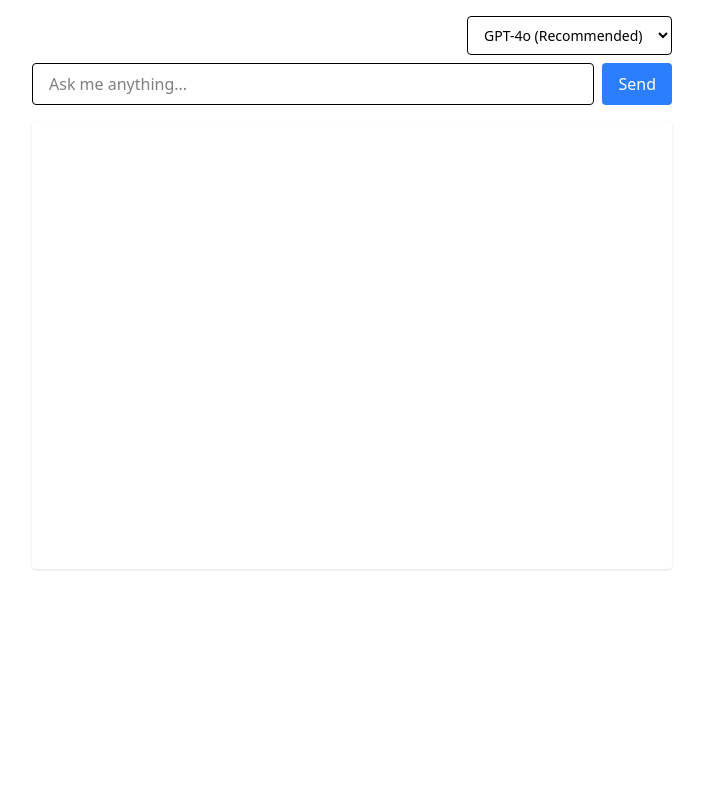
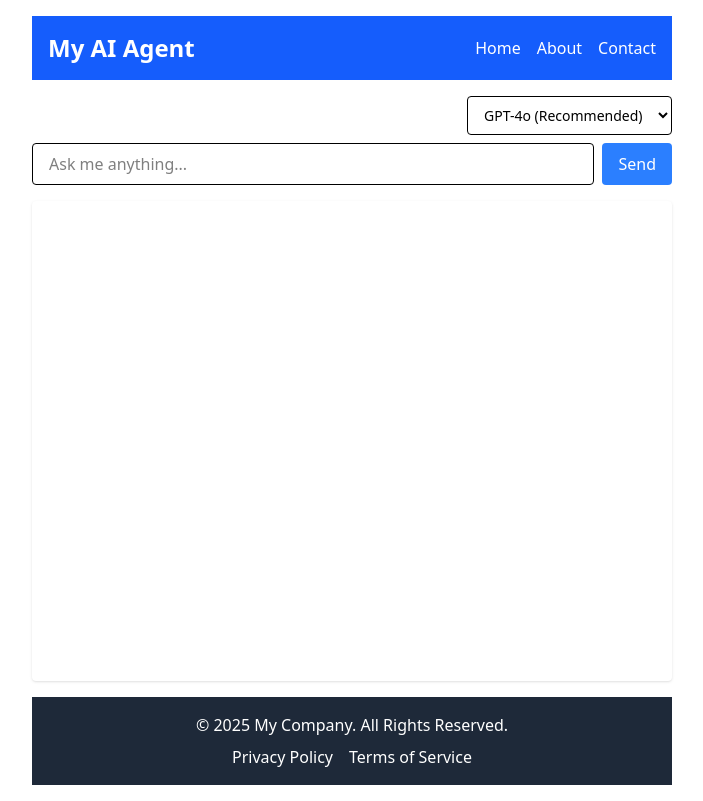
Before and after one commit to Jagamohan-81/chatgpt-agent, a Next.js app: page / in a window 1280 px wide. Shown: the whole page, without its empty margins (288-991 px from the left). Built offline with nearby package versions, Linux system fonts and the light colour scheme.

Commit message:
[JP]header footer added

```diff
--- a/app/Chats.tsx
+++ b/app/Chats.tsx
@@ -2,13 +2,14 @@
 import { MessageList } from '../components/MessageList';
 import { ChatControls } from '../components/ChatControl';
 import { useChatStore } from '@/lib/store';
-
+import Header from '@/components/Header';
+import Footer from '@/components/Footer';
 export default function ChatPage() {
   const errorMessage = useChatStore((state) => state.errorMessage);
 
   return (
     <section className="w-full max-w-2xl mx-auto p-4 space-y-4">
-
+      <Header />
 
       <ChatControls />
       {
@@ -19,6 +20,7 @@ export default function ChatPage() {
         )
       }
       <MessageList />
+      <Footer />
     </section>
   );
 }
--- a/components/ChatInput.tsx
+++ /dev/null
@@ -1,32 +0,0 @@
-'use client';
-import { useState } from 'react';
-import { useSendMessage } from '../lib/chatApi';
-
-export function ChatInput() {
-  const [text, setText] = useState('');
-  const sendMutation = useSendMessage();
-
-  function handleSend() {
-    if (!text.trim()) return;
-    sendMutation.mutate(text);
-    setText('');
-  }
-
-  return (
-    <div className="flex gap-2">
-      <input
-        className="flex-grow border p-2"
-        value={text}
-        onChange={e => setText(e.target.value)}
-        placeholder="Type a message..."
-      />
-      <button
-        onClick={handleSend}
-        disabled={sendMutation.status === 'pending'}
-        className="bg-blue-500 text-white px-4 py-2"
-      >
-        Send
-      </button>
-    </div>
-  );
-}
--- /dev/null
+++ b/components/Footer.tsx
@@ -0,0 +1,17 @@
+import React from 'react';
+
+const Footer: React.FC = () => {
+    return (
+        <footer className="bg-gray-800 text-white py-4">
+            <div className="container mx-auto text-center">
+                <p>&copy; {new Date().getFullYear()} My Company. All Rights Reserved.</p>
+                <div className="flex justify-center space-x-4 mt-2">
+                    <a href="#" className="hover:underline">Privacy Policy</a>
+                    <a href="#" className="hover:underline">Terms of Service</a>
+                </div>
+            </div>
+        </footer>
+    );
+};
+
+export default Footer;
--- /dev/null
+++ b/components/Header.tsx
@@ -0,0 +1,26 @@
+import React from 'react';
+import Link from 'next/link';
+const Header: React.FC = () => {
+    return (
+        <header className="bg-blue-600 p-4">
+            <div className="container mx-auto flex justify-between items-center">
+                <h1 className="text-white text-2xl font-bold">My AI Agent</h1>
+                <nav>
+                    <ul className="flex space-x-4">
+                        <li>
+                            <Link href="#" className="text-white hover:text-gray-300">Home</Link>
+                        </li>
+                        <li>
+                            <Link href="#" className="text-white hover:text-gray-300">About</Link>
+                        </li>
+                        <li>
+                            <Link href="#" className="text-white hover:text-gray-300">Contact</Link>
+                        </li>
+                    </ul>
+                </nav>
+            </div>
+        </header>
+    );
+};
+
+export default Header;
--- a/components/MessageList.tsx
+++ b/components/MessageList.tsx
@@ -6,13 +6,13 @@ export function MessageList() {
   const messages = useChatStore(state => state.messages);
 
   return (
-    <div className="h-[28rem] overflow-y-auto bg-white p-4 rounded shadow space-y-4">
+    <div className="h-[60vh] overflow-y-auto bg-white p-4 rounded shadow space-y-4">
       {messages.map((msg, idx) => (
         <div
           key={idx}
           className={`p-2 rounded-md whitespace-pre-wrap text-sm leading-relaxed ${msg.role === 'user'
-              ? 'bg-blue-100 text-right'
-              : 'bg-gray-100 text-left'
+            ? 'bg-blue-100 text-right'
+            : 'bg-gray-100 text-left'
             }`}
         >
           <ReactMarkdown>{msg.content}</ReactMarkdown>
--- a/package.json
+++ b/package.json
@@ -11,6 +11,7 @@
   "dependencies": {
     "@tanstack/react-query": "^5.76.1",
     "@tanstack/react-query-devtools": "^5.76.1",
+    "express-rate-limit": "^7.5.0",
     "next": "15.3.2",
     "openai": "^4.100.0",
     "react": "^19.0.0",
```
Also changed, not shown: 1 other file (tests, documents, lock files or other folders).
